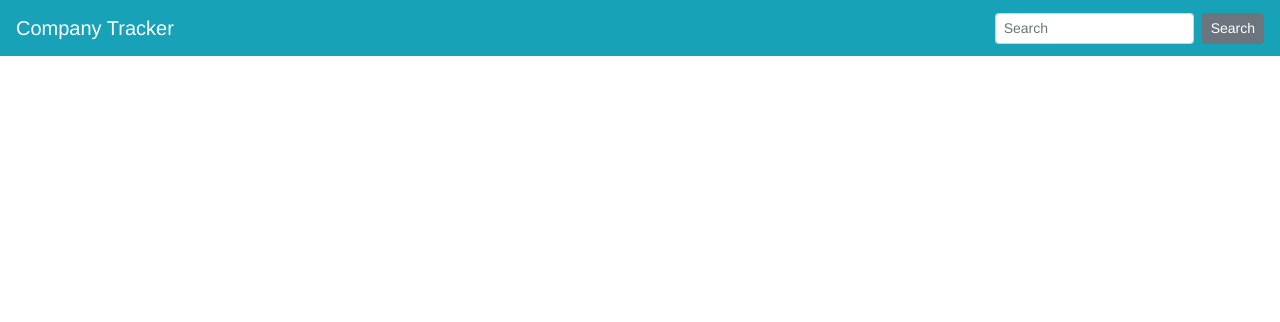
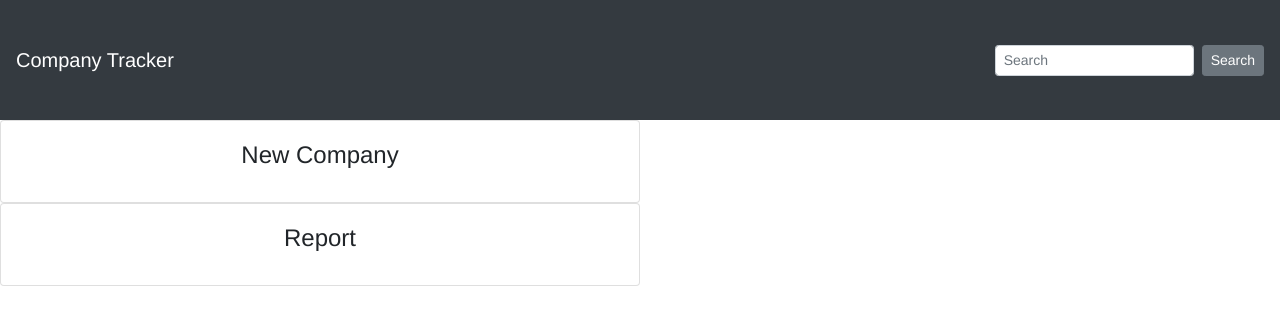
Before and after one commit to ebicu/hi-test-web-company, a Vue app: page /#/ in a window 1280 px wide. Shown: the top 322 px of the page. Built offline with nearby package versions, Linux system fonts and the light colour scheme.

Commit message:
Cards Created, working version

```diff
--- a/src/components/Card.vue
+++ /dev/null
@@ -1,13 +0,0 @@
-<template>
-<div></div>
-</template>
-
-<script>
-export default {
-  name: 'Card'
-}
-</script>
-
-<style scoped>
-
-</style>
--- a/src/components/CardList.vue
+++ b/src/components/CardList.vue
@@ -1,5 +1,5 @@
 <template>
-  <div></div>
+  <div ><slot></slot></div>
 </template>
 
 <script>
--- a/src/components/CompanyCard.vue
+++ b/src/components/CompanyCard.vue
@@ -3,11 +3,9 @@
 </template>
 
 <script>
-import Card from './Card'
 
 export default {
   name: 'CompanyCard',
-  components: {Card},
   props: ['company']
 }
 </script>
--- a/src/components/Dashboard.vue
+++ b/src/components/Dashboard.vue
@@ -1,7 +1,7 @@
 <template>
     <div>
-      <TitleBar></TitleBar>
-      <div style="display: flex">
+      <TitleBar style="height: 15vh"></TitleBar>
+      <div style="display: flex; height: 85vh">
         <CardList style="flex: 1">
           <NewCompanyCard></NewCompanyCard>
           <ReportCard></ReportCard>
--- a/src/components/NewCompanyCard.vue
+++ b/src/components/NewCompanyCard.vue
@@ -1,12 +1,10 @@
 <template>
-    <Card></Card>
+    <bCard title="New Company"></bCard>
 </template>
 
 <script>
-import Card from './Card'
 export default {
-  name: 'NewCompanyCard',
-  components: {Card}
+  name: 'NewCompanyCard'
 }
 </script>
 
--- a/src/components/ReportCard.vue
+++ b/src/components/ReportCard.vue
@@ -1,12 +1,10 @@
 <template>
-  <Card></Card>
+  <bCard title="Report"></bCard>
 </template>
 
 <script>
-import Card from './Card'
 export default {
-  name: 'ReportCard',
-  components: {Card}
+  name: 'ReportCard'
 }
 </script>
 
--- a/src/components/TitleBar.vue
+++ b/src/components/TitleBar.vue
@@ -1,5 +1,5 @@
 <template>
-  <b-navbar toggleable="md" type="dark" variant="info">
+  <b-navbar toggleable="md" type="dark" variant="dark">
 
     <b-navbar-toggle target="nav_collapse"></b-navbar-toggle>
 
```
